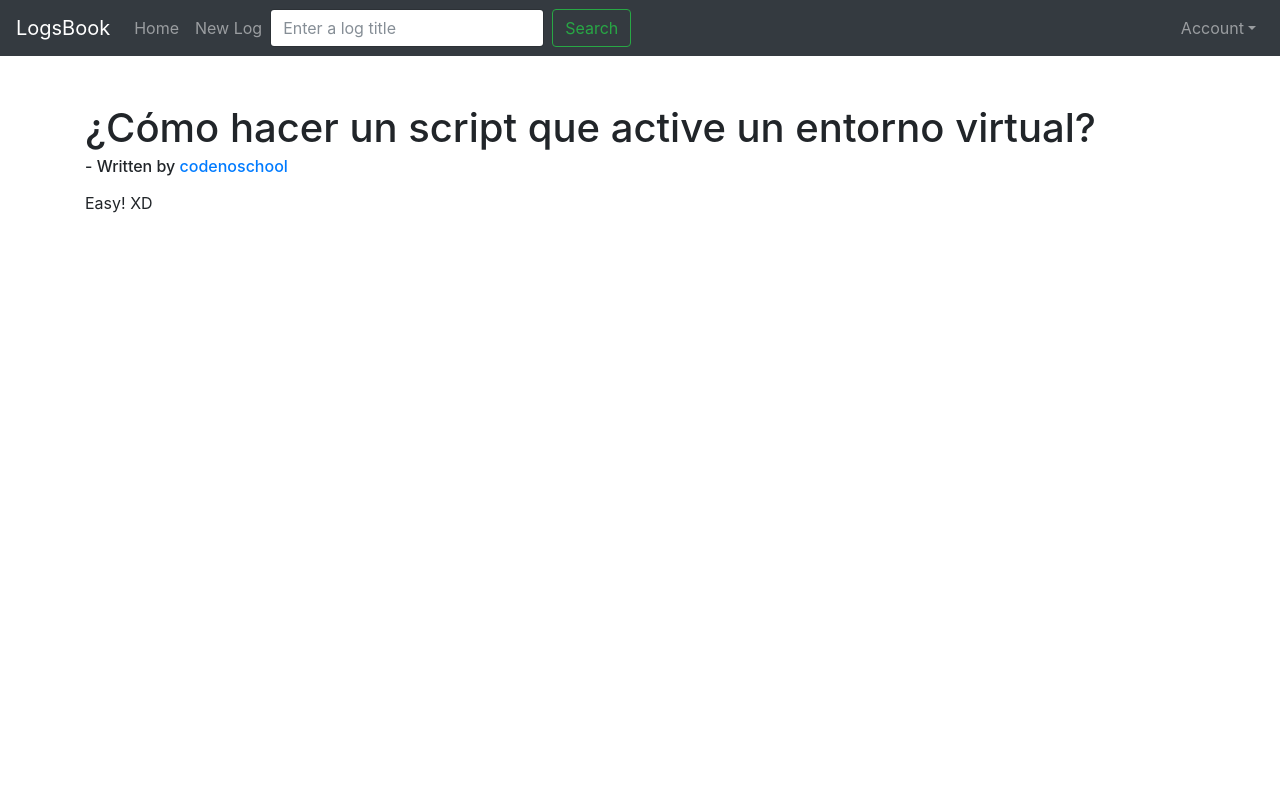
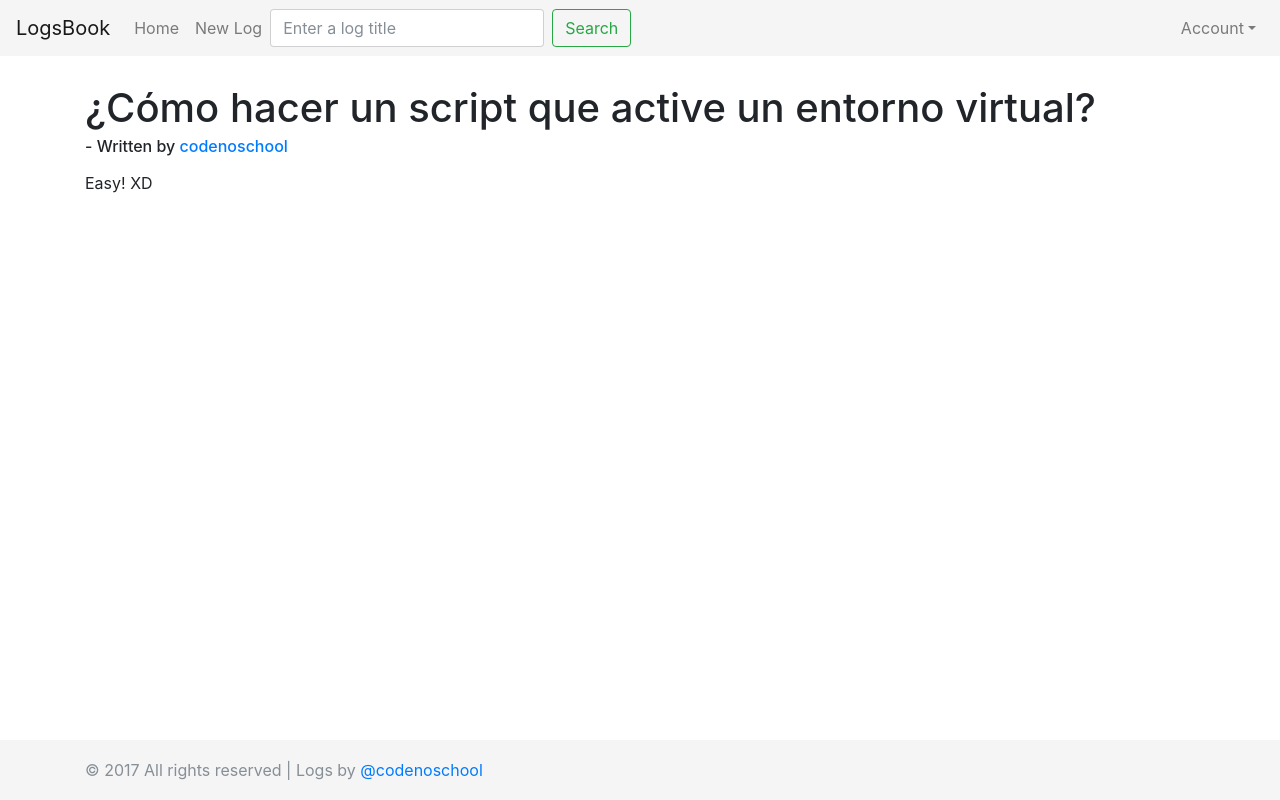
Before and after one commit to codenoschool/logsBook, a Flask app: page /log/1 in a window 1280 px wide. Run offline with Flask 2, Linux system fonts and the light colour scheme; data comes from the database, SQL or seed files in the repository; some libraries are stand-ins or nearby versions.

Commit message:
New navbar and fotter
Now the navbar is fixed at top, a footer was added too fixed at bottom.

```diff
--- a/static/css/starter-template.css
+++ /dev/null
@@ -1,7 +0,0 @@
-body {
-  padding-top: 5rem;
-}
-.starter-template {
-  padding: 3rem 1.5rem;
-  text-align: center;
-}
--- /dev/null
+++ b/static/css/sticky-footer-navbar.css
@@ -0,0 +1,37 @@
+/* Sticky footer styles
+-------------------------------------------------- */
+html {
+  position: relative;
+  min-height: 100%;
+}
+body {
+  /* Margin bottom by footer height */
+  margin-bottom: 60px;
+}
+.footer {
+  position: absolute;
+  bottom: 0;
+  width: 100%;
+  /* Set the fixed height of the footer here */
+  height: 60px;
+  line-height: 60px; /* Vertically center the text there */
+  background-color: #f5f5f5;
+}
+
+
+/* Custom page CSS
+-------------------------------------------------- */
+/* Not required for template or sticky footer method. */
+
+body > .container {
+  padding: 60px 15px 0;
+}
+
+.footer > .container {
+  padding-right: 15px;
+  padding-left: 15px;
+}
+
+code {
+  font-size: 80%;
+}
--- a/templates/base.html
+++ b/templates/base.html
@@ -10,11 +10,11 @@
 		{% block styles %}
 		<link rel="shortcut icon" href="{{ url_for('static', filename='imgs/favicon.ico') }}">
 		<link rel="stylesheet" href="https://maxcdn.bootstrapcdn.com/bootstrap/4.0.0-beta/css/bootstrap.min.css" integrity="sha384-/Y6pD6FV/Vv2HJnA6t+vslU6fwYXjCFtcEpHbNJ0lyAFsXTsjBbfaDjzALeQsN6M" crossorigin="anonymous">
-		<link rel="stylesheet" href="{{ url_for('static', filename='css/starter-template.css')}}">
+		<link rel="stylesheet" href="{{ url_for('static', filename='css/sticky-footer-navbar.css')}}">
 		{% endblock %}
 	</head>
 	<body>
-		<nav class="navbar navbar-expand-md navbar-dark bg-dark fixed-top">
+		<nav class="navbar navbar-expand-md fixed-top navbar-light" style="background-color: #f5f5f5;">
 			<a class="navbar-brand" href="{{ url_for('posts') }}">LogsBook</a>
 			<button class="navbar-toggler" type="button" data-toggle="collapse" data-target="#navbarsExampleDefault" aria-controls="navbarsExampleDefault" aria-expanded="false" aria-label="Toggle navigation">
 			<span class="navbar-toggler-icon"></span>
@@ -50,11 +50,19 @@
 				</ul>
 			</div>
 		</nav>
-		<div class="container" style="margin-top:2%;">
+
+		<div class="container" style="margin-top: 2%;">
 			{{ render_messages(messages) }}
 			{% block content %}
 			{% endblock %}
 		</div>
+
+		<footer class="footer">
+			<div class="container">
+				<span class="text-muted">&copy; 2017 All rights reserved | Logs by <a href="https://www.youtube.com/channel/UCjsY8MKWfIY88Bfo7_0zXTw">@codenoschool </a></span>
+			</div>
+		</footer>
+
 		{% block scripts %}
 		<script src="https://code.jquery.com/jquery-3.2.1.slim.min.js" integrity="sha384-KJ3o2DKtIkvYIK3UENzmM7KCkRr/rE9/Qpg6aAZGJwFDMVNA/GpGFF93hXpG5KkN" crossorigin="anonymous"></script>
 		<script src="https://cdnjs.cloudflare.com/ajax/libs/popper.js/1.11.0/umd/popper.min.js" integrity="sha384-b/U6ypiBEHpOf/4+1nzFpr53nxSS+GLCkfwBdFNTxtclqqenISfwAzpKaMNFNmj4" crossorigin="anonymous"></script>
```
